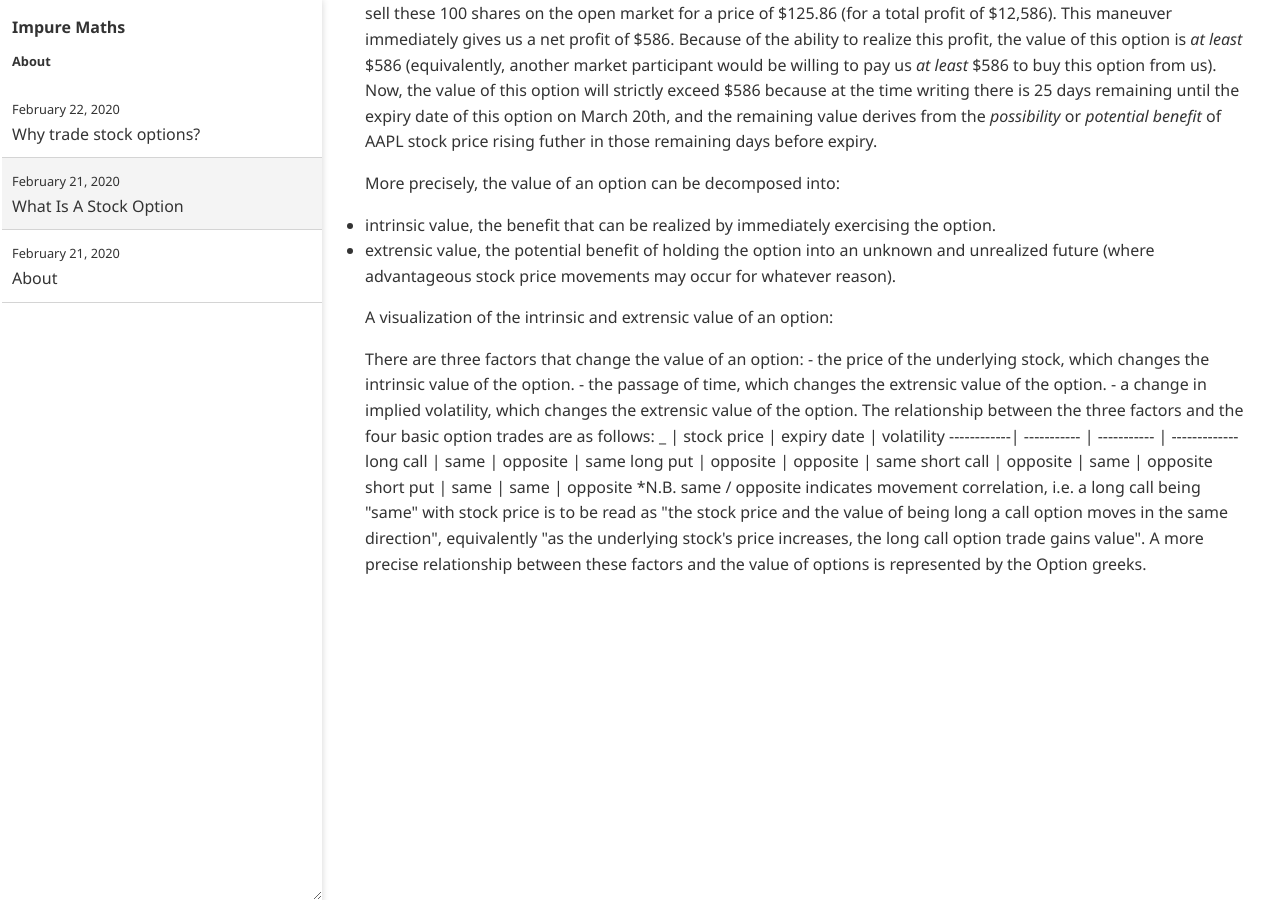
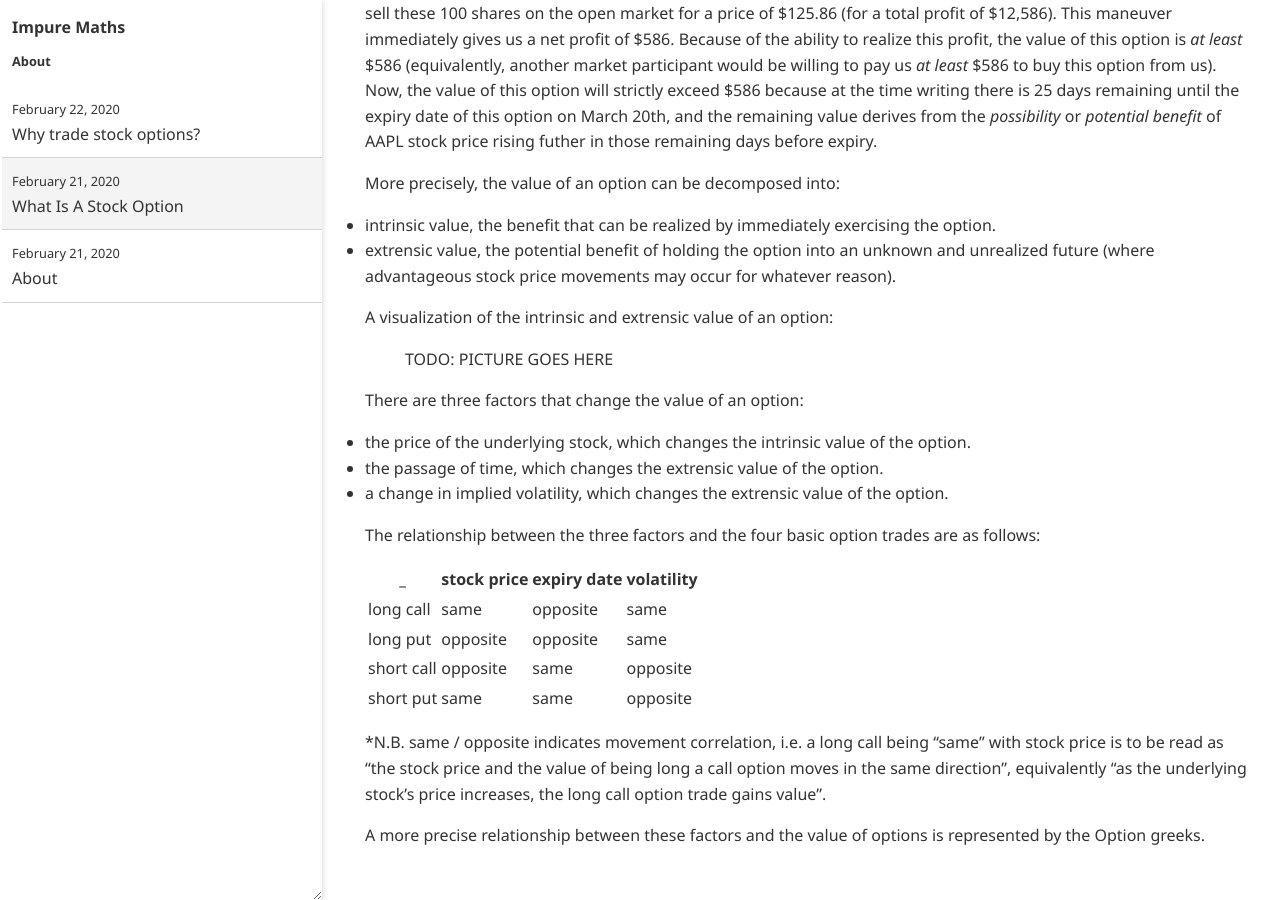
Before and after one commit to impuremaths/impuremaths.github.io, a Jekyll site: the page built from _posts/2020-02-21-what-is-a-stock-option.md, in a window 1280 px wide and 900 px high, scrolled down 1249 px. Built offline with Jekyll 4.4.1, drawn with Linux system fonts in a browser that asks for light colours; before the commit the page ends 1861 px from its top, so only the background shows below that.

Commit message:
Update 2020-02-21-what-is-a-stock-option.md

```diff
--- a/_posts/2020-02-21-what-is-a-stock-option.md
+++ b/_posts/2020-02-21-what-is-a-stock-option.md
@@ -44,7 +44,7 @@
 
 A visualization of the intrinsic and extrensic value of an option:
 
-<PICTURE GOES HERE>
+> TODO: PICTURE GOES HERE
 
 There are three factors that change the value of an option:
 - the price of the underlying stock, which changes the intrinsic value of the option.
```
